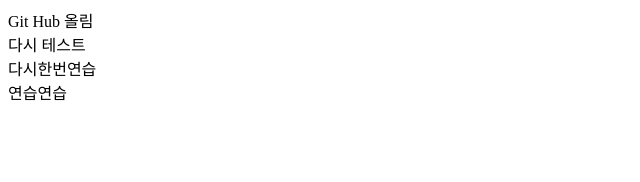
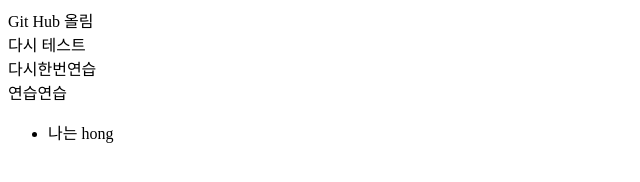
Before and after one commit to mihwa111/open, a plain HTML site: page index.html in a window 1280 px wide. Shown: the full height of the page, 0-640 px from the left. Drawn offline with Linux system fonts and the light colour scheme.

Commit message:
ver08_hong

```diff
--- a/index.html
+++ b/index.html
@@ -5,5 +5,8 @@
 		<div>다시 테스트</div>
 		<div>다시한번연습</div>
 		<div>연습연습</div>
+		<ul>
+			<li>나는 hong</li>
+		</ul>
 	</body>
 </html>
```
